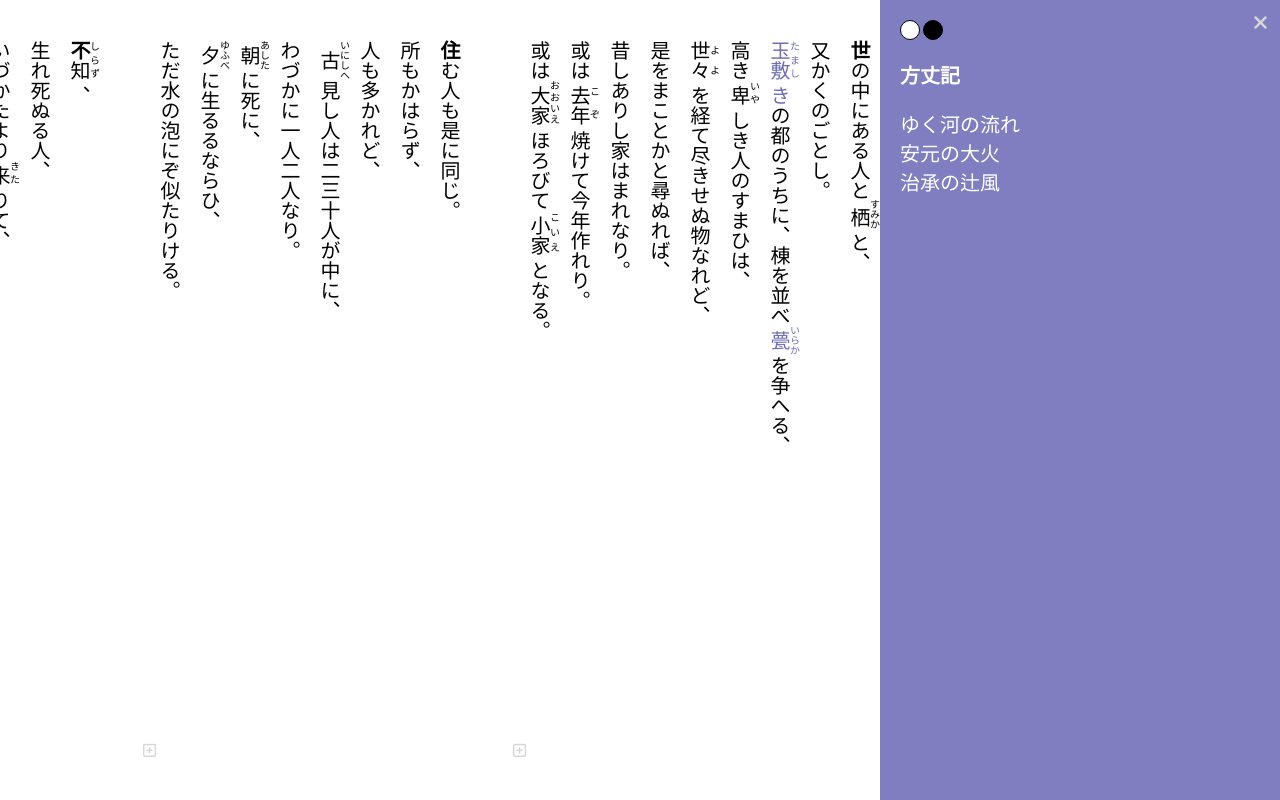
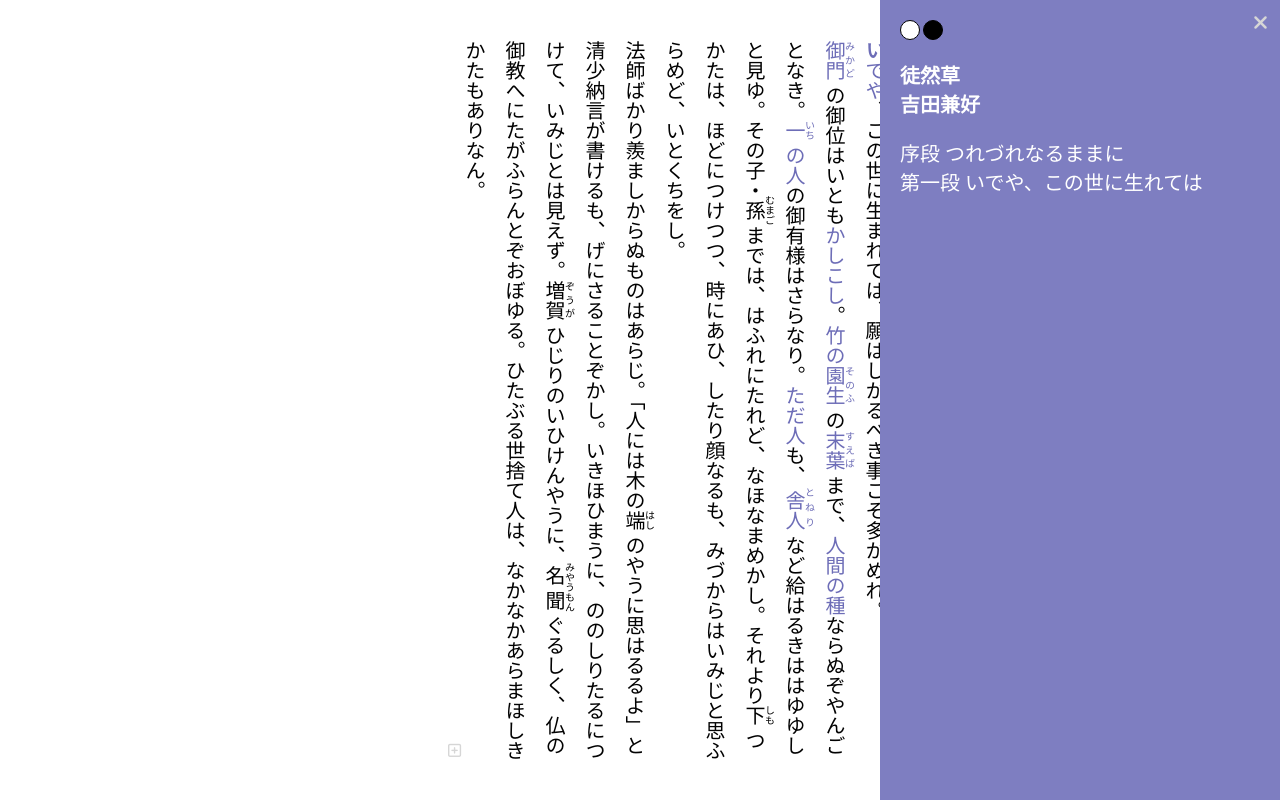
Before and after one commit to satoshi-create/tategaki, a plain HTML site: page index.html in a window 1280 px wide. Both pictures are taken after a click on the button 1256 px from the left and 22 px from the top of the page. Drawn offline with Linux system fonts and the light colour scheme; some packages are replaced by stand-ins of ours; a script that the page names is missing; a web font is replaced by a local one.

Commit message:
make text

```diff
--- a/css/style.css
+++ b/css/style.css
@@ -14,11 +14,11 @@ Global Styles
   --clr-bcg: #fff;
   --clr-font: #020202;
   --clr-primary: #6d6db7;
-  --clr-primary-02: #434391;
+  --clr-primary-02: #7b7bd1;
+  --clr-accent: #e13a3a;
   --clr-btn: #d6d6d6;
   --clr-btn-02: #b3b3b3;
   --clr-sidebar: #7e7ec1;
-  --clr-word: #ed0f0f;
   --transition: all 0.3s linear;
 }
 
@@ -26,11 +26,11 @@ Global Styles
   --clr-bcg: #fff;
   --clr-font: #020202;
   --clr-primary: #6d6db7;
-  --clr-primary-02: #434391;
+  --clr-primary-02: #7b7bd1;
+  --clr-accent: #e13a3a;
   --clr-sidebar: #7e7ec1;
   --clr-btn: #d6d6d6;
   --clr-btn-02: #b3b3b3;
-  --clr-word: #ed0f0f;
 }
 
 /* .gray-theme {
@@ -43,14 +43,14 @@ Global Styles
 .dark-theme {
   --clr-font: #fff;
   --clr-primary: #d1d1ff;
-  --clr-primary-02: #a4a4ff;
+  --clr-primary-02: #e1e1ff;
+  --clr-accent: #ffbbbb;
   --clr-sidebar: #fff;
   --clr-bcg: #000;
   /* --clr-bcg: url("https://images.unsplash.com/photo-1624043122202-a3784671aba0?ixlib=rb-1.2.1&ixid=MnwxMjA3fDB8MHxwaG90by1wYWdlfHx8fGVufDB8fHx8&auto=format&fit=crop&w=2070&q=80"); */
   --bdg-filter: blur(2px) brightness(0.1);
   --clr-btn: #636363;
   --clr-btn-02: #adadad;
-  --clr-word: #ed0f0f;
 }
 
 *,
@@ -90,15 +90,15 @@ body {
 }
 
 h1 {
-  color: var(--clr-primary-02);
+  color: var(--clr-primary);
   font-size: 3rem;
 }
 h2 {
-  color: var(--clr-primary-02);
+  color: var(--clr-primary);
   font-size: 2.4rem;
 }
 h3 {
-  color: var(--clr-primary);
+  color: var(--clr-primary-02);
   font-size: 2rem;
   font-weight: 500;
   /* display: inline-block;
@@ -424,7 +424,13 @@ Parts
 
 .sidebarR h4 {
   color: var(--clr-bcg);
+}
+.sidebarR .mokuji-title {
   margin-bottom: 2rem;
+}
+.sidebar .mokuji {
+  font-size: 2rem;
+  color: var(--clr-black);
 }
 
 /* .sidebar .mokuji li a {
@@ -442,10 +448,6 @@ Parts
   .sidebar {
     width: 400px;
   }
-  .sidebar .mokuji {
-    font-size: 2rem;
-    color: var(--clr-black);
-  }
   .sidebarL {
     left: 0;
     top: 0%;
@@ -460,9 +462,9 @@ Parts
   transition: var(--transition);
   color: var(--clr-primary);
 }
-.word:hover {
+/* .word:hover {
   opacity: 0.6;
-}
+} */
 @media (min-width: 768px) {
   .waka {
     writing-mode: vertical-rl;
--- a/data/houjyouki.js
+++ b/data/houjyouki.js
@@ -47,6 +47,17 @@ const data = {
         "<ruby> <rb>不知</rb> <rp>（</rp> <rt>しらず</rt> <rp>）</rp></ruby>、<br>生れ死ぬる人、<br>いづかたより<ruby> <rb>来</rb> <rp>（</rp> <rt>きた</rt> <rp>）</rp></ruby>りて、<br>いづかたへか去る。<br>又不知、<span class='word'><br>仮の<ruby> <rb>宿</rb> <rp>（</rp> <rt>やど</rt> <rp>）</rp></ruby>り</span>、<br>誰が為にか心を悩まし、<br>何によりてか目を喜ばしむる。<br>その<ruby> <rb>主</rb> <rp>（</rp> <rt>あるじ</rt> <rp>）</rp></ruby>とすみかと、<br>無常を争ふさま、<br>いわば<span class='word'>朝顏の露</span>に異ならず。<br>或は露落ちて花残れり。<br>残るといへども、朝日に枯れぬ。<br>或は花しぼみて露なほ消えず。<br>消えずといへども、<br><ruby> <rb>夕</rb> <rp>（</rp> <rt>ゆふべ</rt> <rp>）</rp></ruby>を待つ事なし",
       gendaibun:
         "一体多くの人々がこの世に生れ出て来るのであるが、これらの人々は<ruby><rb>何処</rb><rp>（</rp><rt>どこ</rt><rp>）</rp></ruby>から来たものであろうか。そして又何処へ行ってしまうのであろうか。等と考えて見ると何処から来、何処へ行くかと云う問いに対して答え得るものは何処にも居るものではなく、何処から来て何処へ行くかは永遠に解くを得ない謎であって人々はこの謎の中に生れ、そうして死して行くのである。水に浮ぶ泡が結び且つ消える様に。かく果敢なく、解くを得ない運命を歩まなくてはならない人々は又この世に<ruby><rb>於</rb><rp>（</rp><rt>おい</rt><rp>）</rp></ruby>て何を楽しみ、何を苦しんで生きているのであろうか。泡の<ruby><rb>如</rb><rp>（</rp><rt>ごと</rt><rp>）</rp></ruby>くに消えなくてはならない儘かの人生の中でどんな仕事に面白味を見出し又どんな事で苦しんでいるのかと多くの人々の答を求めたとすれば各種各様に答が出て決して一つのものにはならず、結局何を苦しみ、何を楽しんでいるのか、また何を<ruby><rb>為</rb><rp>（</rp><rt>な</rt><rp>）</rp></ruby>すべきか等と云う事も一つの永遠に解き得ない謎になってしまうのである。長い年月の間に火事の<ruby><rb>為</rb><rp>（</rp><rt>ため</rt><rp>）</rp></ruby>に、地震の為、<ruby><rb>或</rb><rp>（</rp><rt>ある</rt><rp>）</rp></ruby>いは他の色んな変事の為に、立派な美しい家が無くなってしまったり、又お金持の家が貧しくなったり、<ruby><rb>貴</rb><rp>（</rp><rt>とうと</rt><rp>）</rp></ruby>い地位にあった人が<ruby><rb>賤</rb><rp>（</rp><rt>いや</rt><rp>）</rp></ruby>しい身分に落ちぶれたりする、こうした人々やその住家の移り変りの極りない事は<ruby><rb>恰</rb><rp>（</rp><rt>あたか</rt><rp>）</rp></ruby>も朝顔の花に置く朝露と、その花との様なものである。花は露の住家である。露は朝顔の住人である。露が先に地に落ちるか、花が先に<ruby><rb>萎</rb><rp>（</rp><rt>しぼ</rt><rp>）</rp></ruby>んでしまうか、どちらにしても所詮は落ち、萎むべきものである。露が<ruby><rb>夕陽</rb><rp>（</rp><rt>ゆうひ</rt><rp>）</rp></ruby>の頃まで残る事はなく、又朝顔とても同じ事、朝日が高く登れば萎むべき運命なのである。人々と人々の住家も所詮は朝顔に置く朝露と、朝顔の運命とを<ruby><rb>辿</rb><rp>（</rp><rt>たど</rt><rp>）</rp></ruby>らねばならないものである。どちらが先に落ちぶれるか、それは<ruby><rb>解</rb><rp>（</rp><rt>わか</rt><rp>）</rp></ruby>らないが所詮は落ちぶれるものなのである。<br />",
+      phrase: [
+        {
+          phrasekobun: "【仮の宿り】",
+          transphrase: "ほんの一時の宿のような現世の住居",
+        },
+        {
+          phrasekobun: "【朝顔の露】",
+          transphrase: "朝顔の花と花の上に置く露",
+        },
+        ,
+      ],
     },
     {
       title: "安元の大火",
--- a/index.html
+++ b/index.html
@@ -11,7 +11,7 @@
 
 <body>
 
-<!-- toggle-text -->
+  <!-- toggle-text -->
   <div class="toggle-text">
     <p class="active-color">古文</p>
     <button type="button" class="btn toggle-text-btn">
@@ -22,7 +22,7 @@
     <p>現代語訳</p>
   </div>
 
-<!-- sidebarR -->
+  <!-- sidebarR -->
   <button class="sidebar-open-btn">
     <i class="fa-solid fa-ellipsis-vertical"></i>
   </button>
@@ -35,11 +35,10 @@
       <!-- <button class="btn gray" data-id="gray"></button> -->
       <button class="btn black" data-id="black"></button>
     </div>
-    <h4>方丈記</h4>
-    <ul class="mokuji"></ul>
+    <div class="mokuji"></div>
   </aside>
 
-<!-- sidebarL -->
+  <!-- sidebarL -->
   <aside class="sidebar sidebarL">
     <button class="sidebar-close-btn">
       <i class="fa-solid fa-xmark"></i>
@@ -47,7 +46,7 @@
     <div class="sidebar-word-box"></div>
   </aside>
 
-<!-- contents -->
+  <!-- contents -->
   <div class="title"></div>
   <div class="container"></div>
 
--- a/js/script.js
+++ b/js/script.js
@@ -1,5 +1,5 @@
-import data from "../data/houjyouki.js";
-// import data from "../data/tsureduregusa.js";
+// import data from "../data/houjyouki.js";
+import data from "../data/tsureduregusa.js";
 const { titleName, author, text } = data;
 
 const sidebarOpenBtn = document.querySelector(".sidebar-open-btn");
@@ -57,7 +57,13 @@ title.innerHTML = `
 
 const mokujiText = document.querySelector(".mokuji");
 
-mokujiText.innerHTML = text
+mokujiText.innerHTML = `
+<div class="mokuji-title">
+    <h4>${titleName}</h4>
+    <h4>${author}</h4>
+    </div>
+    <ul>
+        ${text
           .map((item, index) => {
             const { title } = item;
             return `
@@ -68,7 +74,9 @@ mokujiText.innerHTML = text
           </li>
           `;
           })
-  .join("");
+          .join("")}
+    </ul>
+`;
 
 const mokujiLink = document.querySelectorAll(".mokuji-link");
 
```
Also changed, not shown: test/test_data-ruby.html (added, +40 -0 lines), test/test_ruby.html (added, +42 -0 lines), test/test_textclick.html (added, +88 -0 lines). Lines whose indentation alone changed are shown as unchanged.
